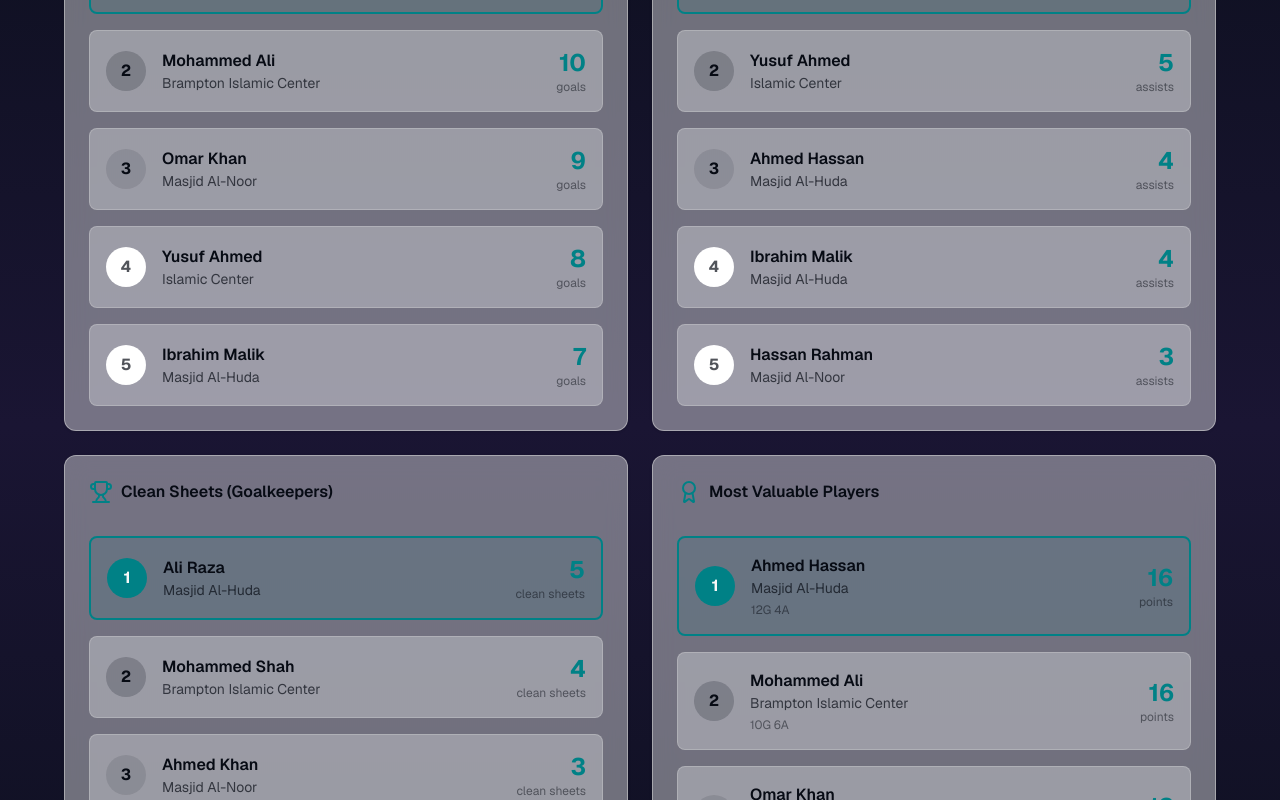
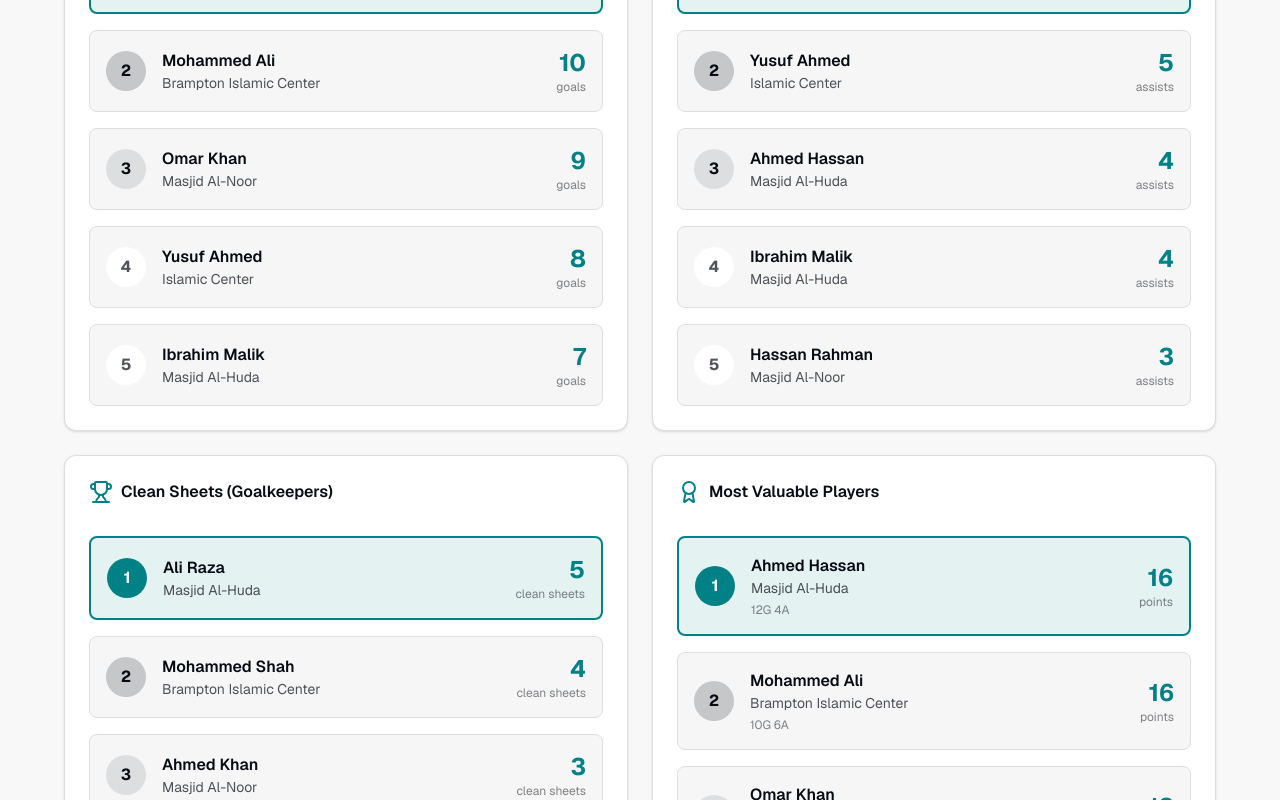
Before and after one commit to faizm10/BIMSL-website, a Next.js app in the folder frontend/: page /league-leaders in a window 1280 px wide. Shown: the part 380-1180 px from the top of the page. Built offline with nearby package versions, Linux system fonts and the light colour scheme.

Commit message:
chore: applied same color schema

```diff
--- a/frontend/app/faq/page.tsx
+++ b/frontend/app/faq/page.tsx
@@ -67,10 +67,10 @@ const faqs = [
 
 export default function FAQPage() {
   return (
-    <div className="min-h-screen bg-gradient-to-b from-[#0a0e1a] via-[#1a1533] to-[#0a0e1a]">
+    <div className="min-h-screen bg-background">
       <div className="container mx-auto px-4 py-8 md:py-12">
         <div className="mb-8 text-center">
-          <h1 className="text-4xl md:text-5xl font-black text-foreground mb-2 flex items-center justify-center gap-3">
+          <h1 className="text-4xl md:text-5xl font-bold text-foreground mb-2 flex items-center justify-center gap-3">
             <HelpCircle className="h-10 w-10 text-primary" />
             Frequently Asked Questions
           </h1>
@@ -78,7 +78,7 @@ export default function FAQPage() {
         </div>
 
         <div className="max-w-4xl mx-auto">
-          <Card className="bg-card/40 backdrop-blur-md border-border/50">
+          <Card className="hover:shadow-lg transition-shadow">
             <CardContent className="pt-6">
               <Accordion type="single" collapsible className="w-full">
                 {faqs.map((faq, index) => (
@@ -95,7 +95,7 @@ export default function FAQPage() {
             </CardContent>
           </Card>
 
-          <Card className="bg-card/40 backdrop-blur-md border-border/50 mt-6">
+          <Card className="hover:shadow-lg transition-shadow mt-6">
             <CardHeader>
               <CardTitle>Still have questions?</CardTitle>
             </CardHeader>
--- a/frontend/app/league-leaders/page.tsx
+++ b/frontend/app/league-leaders/page.tsx
@@ -35,10 +35,10 @@ const mostValuable = [
 
 export default function LeagueLeadersPage() {
   return (
-    <div className="min-h-screen bg-gradient-to-b from-[#0a0e1a] via-[#1a1533] to-[#0a0e1a]">
+    <div className="min-h-screen bg-background">
       <div className="container mx-auto px-4 py-8 md:py-12">
         <div className="mb-8 text-center">
-          <h1 className="text-4xl md:text-5xl font-black text-foreground mb-2 flex items-center justify-center gap-3">
+          <h1 className="text-4xl md:text-5xl font-bold text-foreground mb-2 flex items-center justify-center gap-3">
             <Award className="h-10 w-10 text-primary" />
             League Leaders
           </h1>
@@ -47,7 +47,7 @@ export default function LeagueLeadersPage() {
 
         <div className="grid md:grid-cols-2 gap-6 max-w-6xl mx-auto">
           {/* Top Scorers */}
-          <Card className="bg-card/40 backdrop-blur-md border-border/50">
+          <Card className="hover:shadow-lg transition-shadow">
             <CardHeader>
               <CardTitle className="flex items-center gap-2">
                 <Target className="h-6 w-6 text-primary" />
@@ -62,7 +62,7 @@ export default function LeagueLeadersPage() {
                     className={`flex items-center justify-between p-4 rounded-lg ${
                       player.rank === 1
                         ? "bg-primary/10 border-2 border-primary"
-                        : "bg-card/30 border border-border/30"
+                        : "bg-muted/50 border border-border"
                     }`}
                   >
                     <div className="flex items-center gap-4">
@@ -95,7 +95,7 @@ export default function LeagueLeadersPage() {
           </Card>
 
           {/* Top Assists */}
-          <Card className="bg-card/40 backdrop-blur-md border-border/50">
+          <Card className="hover:shadow-lg transition-shadow">
             <CardHeader>
               <CardTitle className="flex items-center gap-2">
                 <Zap className="h-6 w-6 text-primary" />
@@ -110,7 +110,7 @@ export default function LeagueLeadersPage() {
                     className={`flex items-center justify-between p-4 rounded-lg ${
                       player.rank === 1
                         ? "bg-primary/10 border-2 border-primary"
-                        : "bg-card/30 border border-border/30"
+                        : "bg-muted/50 border border-border"
                     }`}
                   >
                     <div className="flex items-center gap-4">
@@ -143,7 +143,7 @@ export default function LeagueLeadersPage() {
           </Card>
 
           {/* Clean Sheets */}
-          <Card className="bg-card/40 backdrop-blur-md border-border/50">
+          <Card className="hover:shadow-lg transition-shadow">
             <CardHeader>
               <CardTitle className="flex items-center gap-2">
                 <Trophy className="h-6 w-6 text-primary" />
@@ -158,7 +158,7 @@ export default function LeagueLeadersPage() {
                     className={`flex items-center justify-between p-4 rounded-lg ${
                       player.rank === 1
                         ? "bg-primary/10 border-2 border-primary"
-                        : "bg-card/30 border border-border/30"
+                        : "bg-muted/50 border border-border"
                     }`}
                   >
                     <div className="flex items-center gap-4">
@@ -191,7 +191,7 @@ export default function LeagueLeadersPage() {
           </Card>
 
           {/* Most Valuable Players */}
-          <Card className="bg-card/40 backdrop-blur-md border-border/50">
+          <Card className="hover:shadow-lg transition-shadow">
             <CardHeader>
               <CardTitle className="flex items-center gap-2">
                 <Award className="h-6 w-6 text-primary" />
@@ -206,7 +206,7 @@ export default function LeagueLeadersPage() {
                     className={`flex items-center justify-between p-4 rounded-lg ${
                       player.rank === 1
                         ? "bg-primary/10 border-2 border-primary"
-                        : "bg-card/30 border border-border/30"
+                        : "bg-muted/50 border border-border"
                     }`}
                   >
                     <div className="flex items-center gap-4">
--- a/frontend/app/schedule/page.tsx
+++ b/frontend/app/schedule/page.tsx
@@ -78,16 +78,16 @@ const schedule = [
 
 export default function SchedulePage() {
   return (
-    <div className="min-h-screen bg-gradient-to-b from-[#0a0e1a] via-[#1a1533] to-[#0a0e1a]">
+    <div className="min-h-screen bg-background">
       <div className="container mx-auto px-4 py-8 md:py-12">
         <div className="mb-8 text-center">
-          <h1 className="text-4xl md:text-5xl font-black text-foreground mb-2">Schedule</h1>
+          <h1 className="text-4xl md:text-5xl font-bold text-foreground mb-2">Schedule</h1>
           <p className="text-foreground/70 text-lg">Season: Oct 12, 2025 - Feb 15, 2026</p>
         </div>
 
         <div className="space-y-6 max-w-5xl mx-auto">
           {schedule.map((week) => (
-            <Card key={week.week} className="bg-card/40 backdrop-blur-md border-border/50">
+            <Card key={week.week} className="hover:shadow-lg transition-shadow">
               <CardHeader>
                 <CardTitle className="flex items-center gap-2 text-2xl">
                   <Calendar className="h-6 w-6 text-primary" />
@@ -99,7 +99,7 @@ export default function SchedulePage() {
                   {week.games.map((game, idx) => (
                     <div
                       key={idx}
-                      className="flex flex-col md:flex-row md:items-center justify-between p-4 rounded-lg bg-card/30 border border-border/30 gap-4"
+                      className="flex flex-col md:flex-row md:items-center justify-between p-4 rounded-lg bg-muted/50 border border-border gap-4 hover:bg-muted transition-colors"
                     >
                       <div className="flex-1">
                         <div className="flex items-center gap-2 mb-2">
@@ -125,7 +125,7 @@ export default function SchedulePage() {
         </div>
 
         <div className="mt-12 text-center">
-          <Card className="bg-card/40 backdrop-blur-md border-border/50 max-w-2xl mx-auto">
+          <Card className="max-w-2xl mx-auto">
             <CardContent className="pt-6">
               <div className="flex items-center justify-center gap-2 text-foreground/70">
                 <MapPin className="h-5 w-5" />
--- a/frontend/app/scores/page.tsx
+++ b/frontend/app/scores/page.tsx
@@ -54,17 +54,17 @@ const upcomingGames = [
 
 export default function ScoresPage() {
   return (
-    <div className="min-h-screen bg-gradient-to-b from-[#0a0e1a] via-[#1a1533] to-[#0a0e1a]">
+    <div className="min-h-screen bg-background">
       <div className="container mx-auto px-4 py-8 md:py-12">
         <div className="mb-8 text-center">
-          <h1 className="text-4xl md:text-5xl font-black text-foreground mb-2">Scores</h1>
+          <h1 className="text-4xl md:text-5xl font-bold text-foreground mb-2">Scores</h1>
           <p className="text-foreground/70 text-lg">Match Results & Upcoming Games</p>
         </div>
 
         <div className="max-w-5xl mx-auto space-y-8">
           {/* Upcoming Games */}
           {upcomingGames.map((week) => (
-            <Card key={week.week} className="bg-card/40 backdrop-blur-md border-border/50 border-2 border-primary/30">
+            <Card key={week.week} className="border-2 border-primary/30 hover:shadow-lg transition-shadow">
               <CardHeader>
                 <CardTitle className="flex items-center gap-2 text-2xl">
                   <Calendar className="h-6 w-6 text-primary" />
@@ -76,7 +76,7 @@ export default function ScoresPage() {
                   {week.games.map((game, idx) => (
                     <div
                       key={idx}
-                      className="flex flex-col md:flex-row md:items-center justify-between p-4 rounded-lg bg-card/30 border border-border/30 gap-4"
+                      className="flex flex-col md:flex-row md:items-center justify-between p-4 rounded-lg bg-muted/50 border border-border gap-4 hover:bg-muted transition-colors"
                     >
                       <div className="flex-1">
                         <div className="flex items-center gap-2 mb-2">
@@ -104,7 +104,7 @@ export default function ScoresPage() {
             <h2 className="text-2xl font-bold text-foreground mb-6">Recent Results</h2>
             <div className="space-y-6">
               {recentScores.map((week) => (
-                <Card key={week.week} className="bg-card/40 backdrop-blur-md border-border/50">
+                <Card key={week.week} className="hover:shadow-lg transition-shadow">
                   <CardHeader>
                     <CardTitle className="flex items-center gap-2">
                       <Calendar className="h-5 w-5 text-primary" />
--- a/frontend/app/standings/page.tsx
+++ b/frontend/app/standings/page.tsx
@@ -41,10 +41,10 @@ function PositionChange({ position, previousPosition }: { position: number; prev
 
 export default function StandingsPage() {
   return (
-    <div className="min-h-screen bg-gradient-to-b from-[#0a0e1a] via-[#1a1533] to-[#0a0e1a]">
+    <div className="min-h-screen bg-background">
       <div className="container mx-auto px-4 py-8 md:py-12">
         <div className="mb-8 text-center">
-          <h1 className="text-4xl md:text-5xl font-black text-foreground mb-2 flex items-center justify-center gap-3">
+          <h1 className="text-4xl md:text-5xl font-bold text-foreground mb-2 flex items-center justify-center gap-3">
             <Trophy className="h-10 w-10 text-primary" />
             Standings
           </h1>
@@ -52,7 +52,7 @@ export default function StandingsPage() {
         </div>
 
         <div className="max-w-6xl mx-auto">
-          <Card className="bg-card/40 backdrop-blur-md border-border/50">
+          <Card className="hover:shadow-lg transition-shadow">
             <CardHeader>
               <CardTitle>League Table</CardTitle>
             </CardHeader>
@@ -107,7 +107,7 @@ export default function StandingsPage() {
           </Card>
 
           <div className="mt-8 grid md:grid-cols-2 gap-4">
-            <Card className="bg-card/40 backdrop-blur-md border-border/50">
+            <Card className="hover:shadow-lg transition-shadow">
               <CardHeader>
                 <CardTitle className="text-lg">Playoff Qualification</CardTitle>
               </CardHeader>
@@ -134,7 +134,7 @@ export default function StandingsPage() {
               </CardContent>
             </Card>
 
-            <Card className="bg-card/40 backdrop-blur-md border-border/50">
+            <Card className="hover:shadow-lg transition-shadow">
               <CardHeader>
                 <CardTitle className="text-lg">Legend</CardTitle>
               </CardHeader>
```
